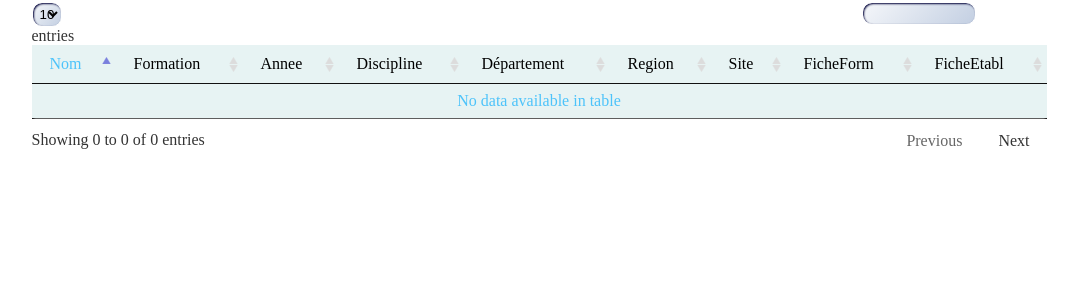
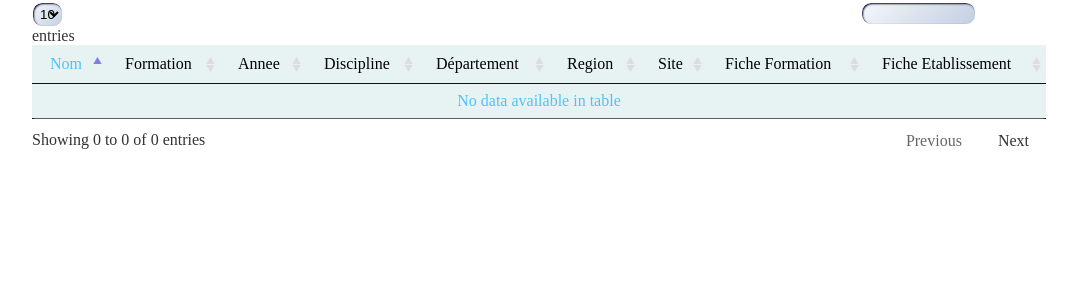
Before and after one commit to NoNemAgain/Web, a PHP site: page /Recherche.php in a window 1280 px wide. Shown: the part 1382-1677 px from the top of the page, without its empty margins (101-1179 px from the left). Run offline with PHP 8.4, Linux system fonts and the light colour scheme; data that the repository does not hold is empty; some libraries are stand-ins or nearby versions.

Commit message:
Réajustement des boutons
Finitions des redirections vers les fiches

```diff
--- a/Function.php
+++ b/Function.php
@@ -115,14 +115,14 @@ function addToTable($etab_liste, $etab_map) {
          echo "<td>";
        echo ' <form class="form_button" form method="POST" action="Fiche_Formation.php"  >
        <input type ="hidden" name="formation" value="'.$e->formation.'"/>
-      <button type="submit">Click</button>
+      <button type="submit">Voir plus</button>
       </form> ';
            echo "</td>";
                  echo "<td>";
 
      echo ' <form class="form_button" form method="POST" action="Fiche_Etablissement.php"  >
        <input type ="hidden" name="id" value="'.$e->id.'"/>
-      <button type="submit">Click</button>
+      <button type="submit">Voir plus</button>
       </form> ';
            echo "</td>";
         echo "</tr>";
--- a/Recherche.php
+++ b/Recherche.php
@@ -111,8 +111,8 @@ $etab_liste = array();
                     <td>Département</td>
                     <td>Region</td>
                     <td>Site</td>
-                    <td>FicheForm</td>
-                    <td>FicheEtabl</td>
+                    <td>Fiche Formation</td>
+                    <td>Fiche Etablissement</td>
                 </tr>
             </thead>
 
--- a/Stylesheet.css
+++ b/Stylesheet.css
@@ -153,11 +153,12 @@ li a {
 	min-width: 80px;
 	margin: auto;
 }
-form_button {
+.form_button {
     height: auto;
     width: auto;
     text-align: center;
     background-color: #e7f3f3   ;
+
 }
 
 
```
